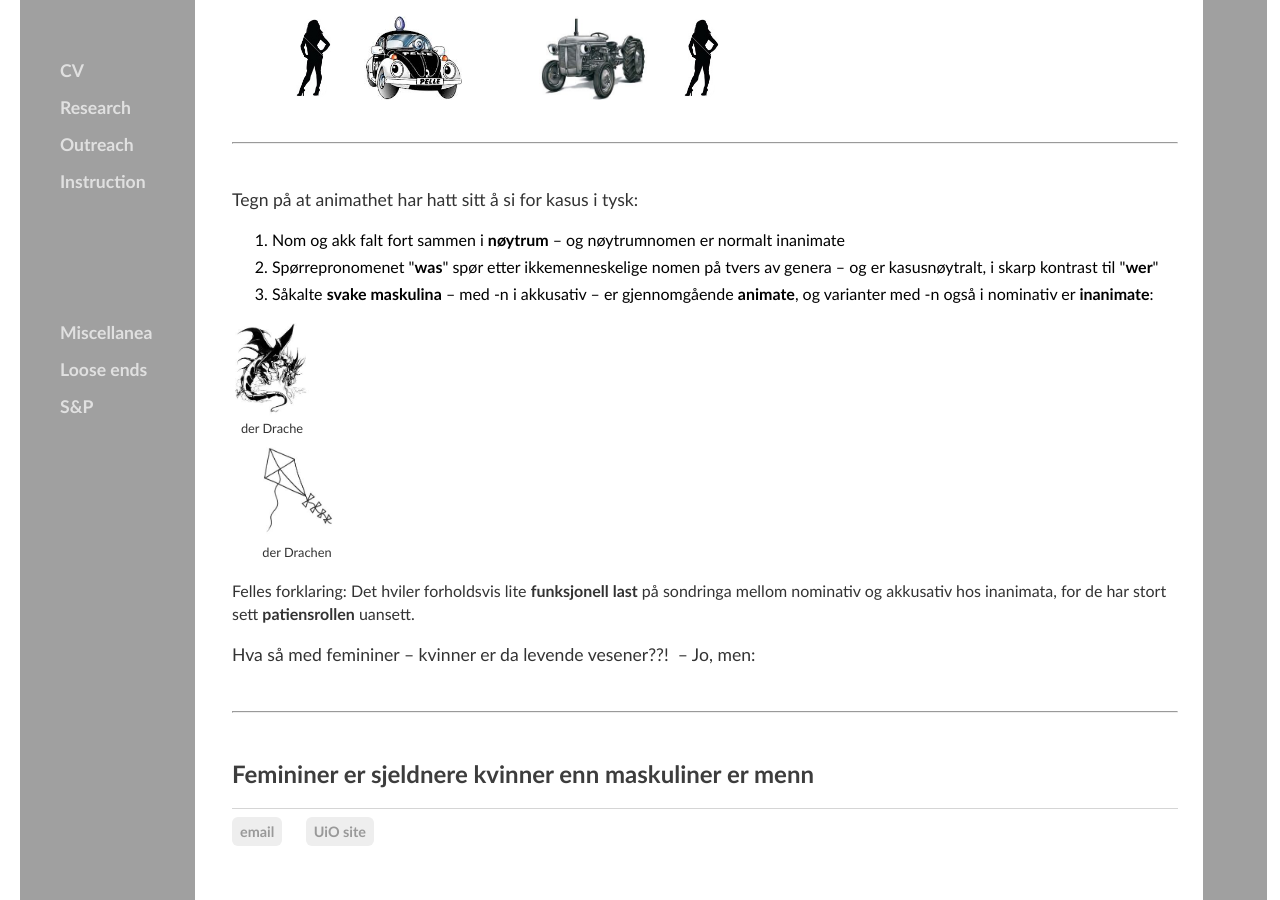
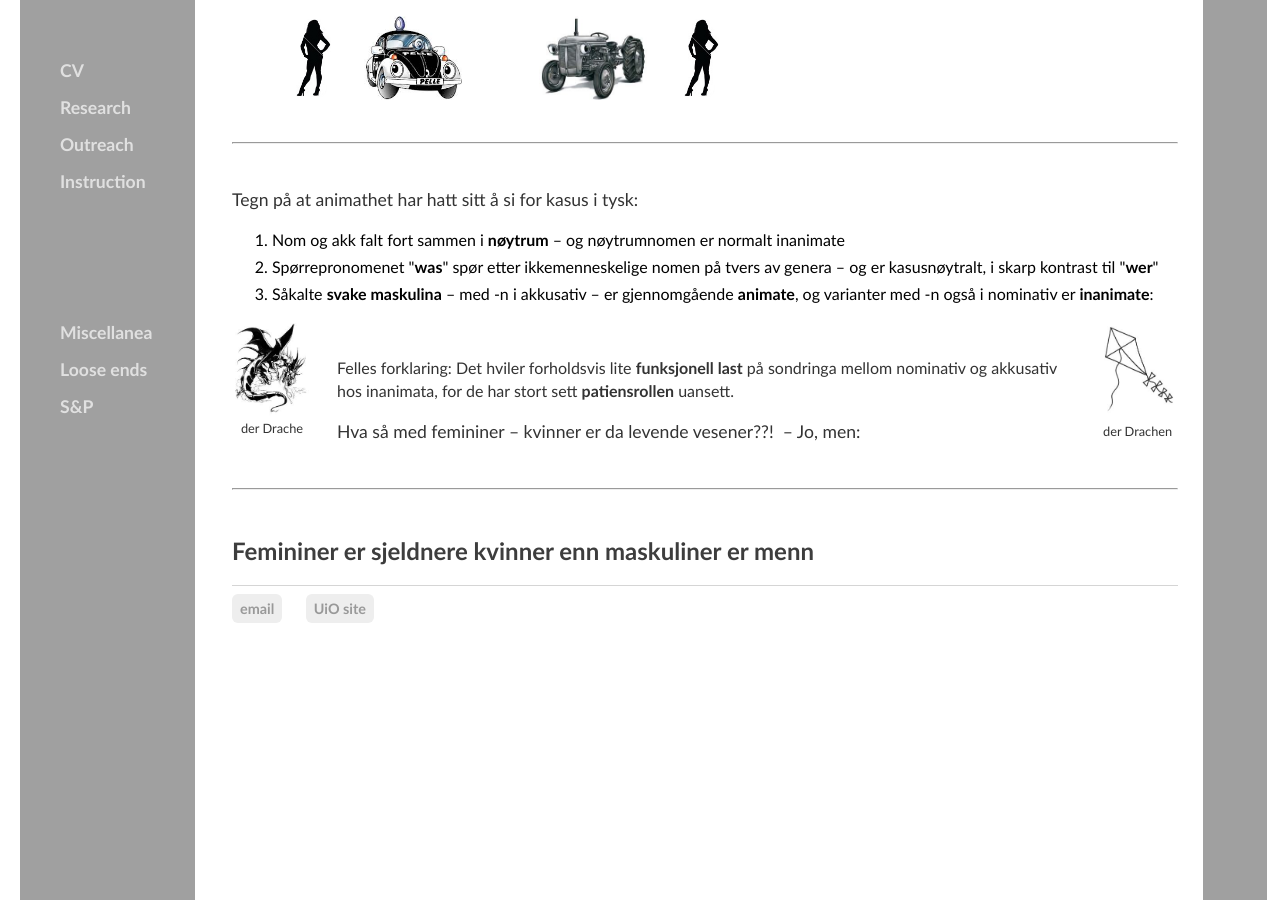
Before and after one commit to kjelljs/kjelljs.github.io, a Jekyll site: the page built from dissemination/kasus.html, in a window 1280 px wide and 900 px high, scrolled down 1696 px. Built offline with Jekyll 4.4.1, drawn with Linux system fonts in a browser that asks for light colours.

Commit message:
Update kasus.html

```diff
--- a/dissemination/kasus.html
+++ b/dissemination/kasus.html
@@ -126,7 +126,7 @@ figcaption {
 	<li>Såkalte <strong>svake maskulina</strong>&nbsp;– med -n i akkusativ – er gjennomgående <strong>animate</strong>, og varianter med -n også i nominativ er <strong>inanimate</strong>:
 		</li>
 		</ol>
-<div style="display:inline-block"><figure class="leftfig"><img src="/pics/drage.bmp" style="width: 80px;" /><figcaption>der Drache</figcaption></figure><figure class="rightfig"><img src="/pics/drachen.jpg" style="width: 80px;" /><figcaption>der Drachen</figcaption></figure></div>
+<div style="float:left;"><figure class="leftfig"><img src="/pics/drage.bmp" style="width: 80px;" /><figcaption>der Drache</figcaption></figure></div><div style="float:right;"><figure class="rightfig"><img src="/pics/drachen.jpg" style="width: 80px;" /><figcaption>der Drachen</figcaption></figure></div><p>&nbsp;</p>
 
 <p>Felles forklaring: Det hviler forholdsvis lite <strong>funksjonell last</strong> på sondringa mellom nominativ og akkusativ hos inanimata, for de har stort sett <strong>patiensrollen</strong> uansett.</p>
 
```
